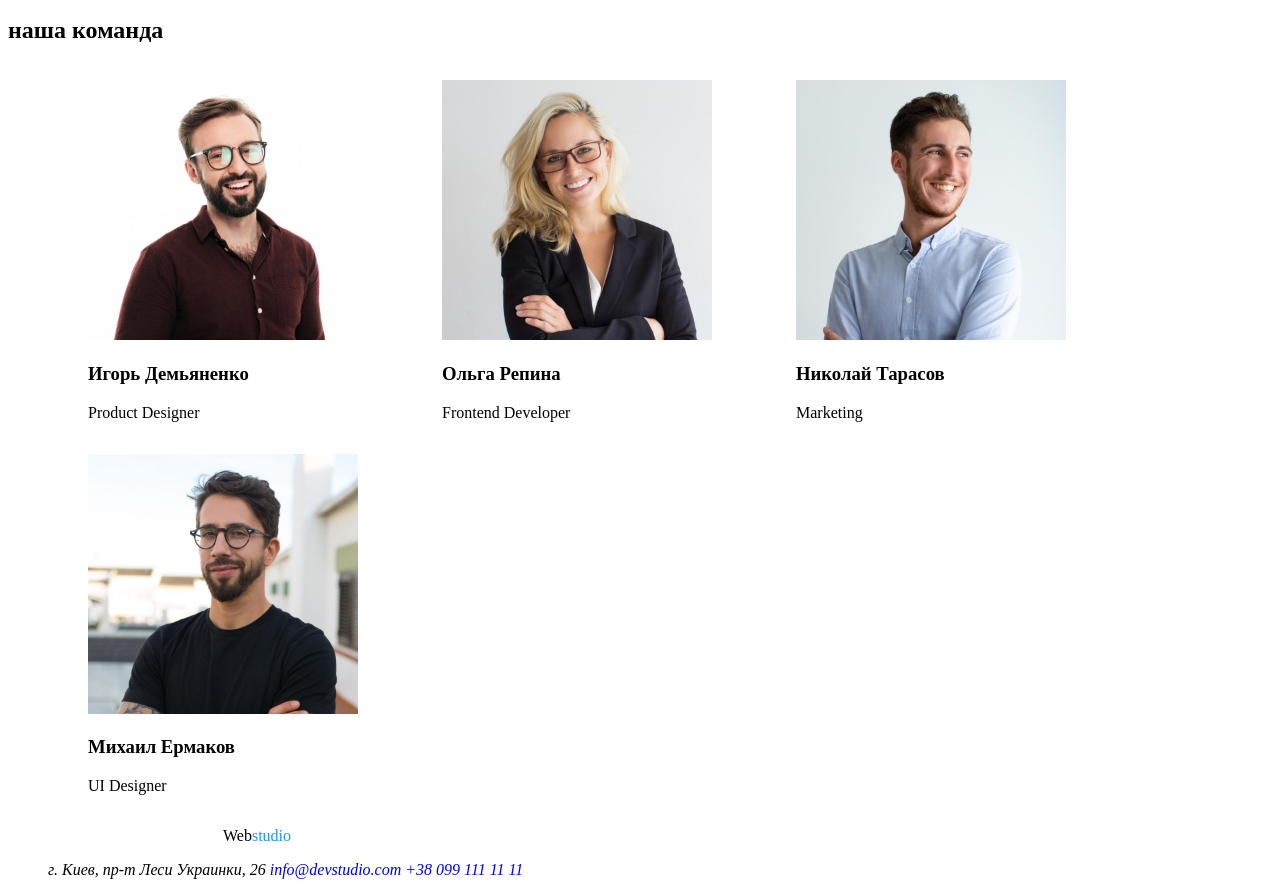
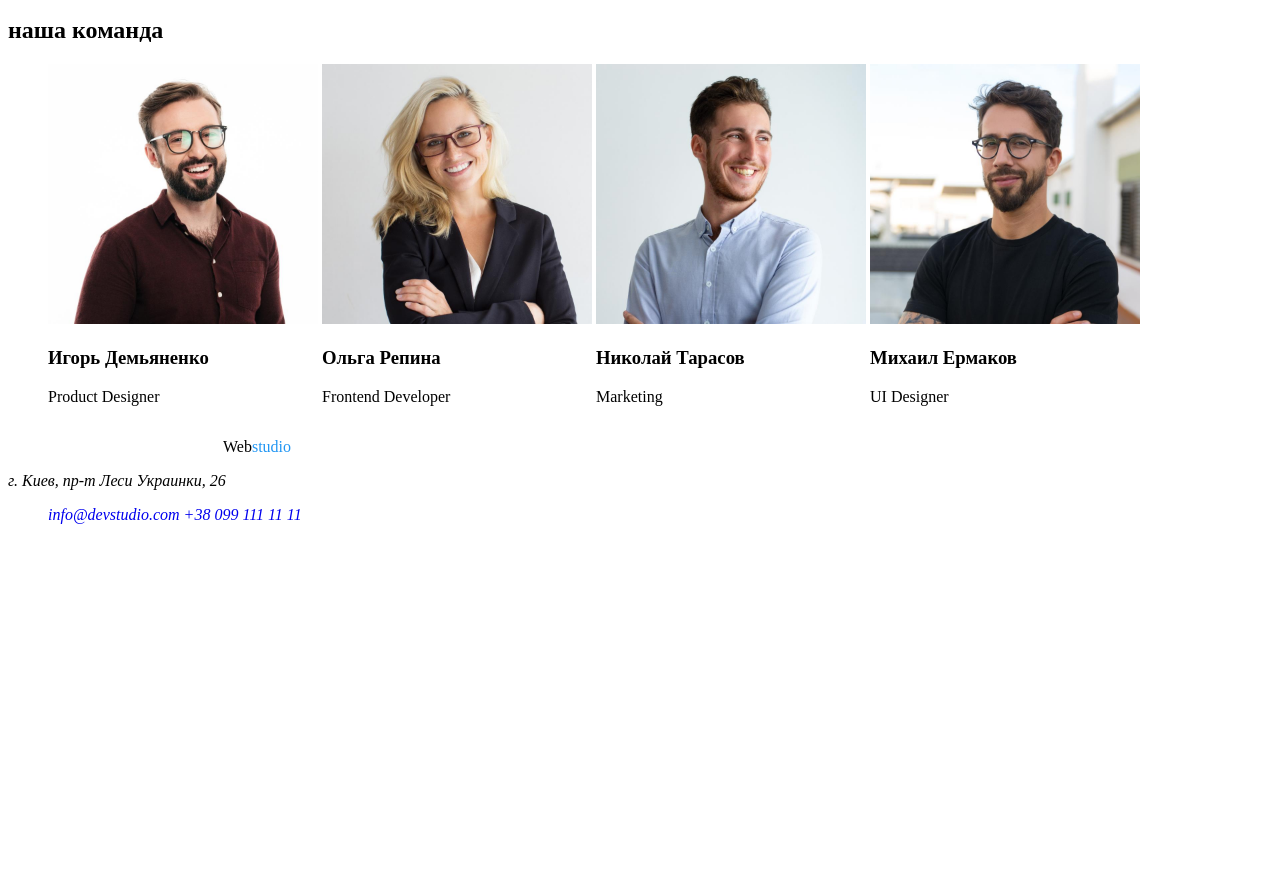
Before and after one commit to ivan-petlya/goit-markup-hw-01, a plain HTML site: page index.html in a window 1280 px wide. Shown: the part 804-1699 px from the top of the page. After the commit the page ends 1344 px from the top, so only its background shows below. Drawn offline with Linux system fonts and the light colour scheme.

Commit message:
Update index.html
фікси щодо зауважень ментора:
1. видалені скрипти <figure>,<figcaption>
2. фізична адреса винесена зі списку <ul>, але залишається у блоці <address> як параграф

```diff
--- a/index.html
+++ b/index.html
@@ -108,60 +108,44 @@
         <h2>наша команда</h2>
         <ul>
           <li>
-            <figure>
             <img
               src="images/igor_demjanenko.jpg"
               height="260"
               width="270"
               alt="demjanenko.jpg"
             />
-              <figcaption>
             <h3>Игорь Демьяненко</h3>
             <p lang="en">Product Designer</p>
-              </figcaption>
-            </figure>
           </li>
           <li>
-            <figure>
             <img
               src="images/olga_repina.jpg"
               height="260"
               width="270"
               alt="olga_repina"
             />
-              <figcaption>
             <h3>Ольга Репина</h3>
             <p lang="en">Frontend Developer</p>
-              </figcaption>
-            </figure>
           </li>
           <li>
-            <figure>
             <img
               src="images/nikolay_tarasov.jpg"
               height="260"
               width="270"
               alt="nikolay_tarasov"
             />
-              <figcaption>
             <h3>Николай Тарасов</h3>
             <p lang="en">Marketing</p>
-              </figcaption>
-            </figure>
           </li>
           <li>
-            <figure>
             <img
               src="images/mihail_ermakov.jpg"
               height="260"
               width="270"
               alt="mihail_ermakov"
             />
-              <figcaption>
             <h3>Михаил Ермаков</h3>
             <p lang="en">UI Designer</p>
-              </figcaption>
-            </figure>
           </li>
         </ul>
       </section>
@@ -173,8 +157,8 @@
           <span class="webstudio-logo-black"> Web</span>studio
         </a>
         <address>
+          <p>г. Киев, пр-т Леси Украинки, 26</p>
           <ul>
-            <li>г. Киев, пр-т Леси Украинки, 26</li>
             <li><a href="mailto:info@devstudio.com">info@devstudio.com</a></li>
             <li><a href="tel:+380991111111">+38 099 111 11 11</a></li>
           </ul>
```
Lines whose indentation alone changed are shown as unchanged.
